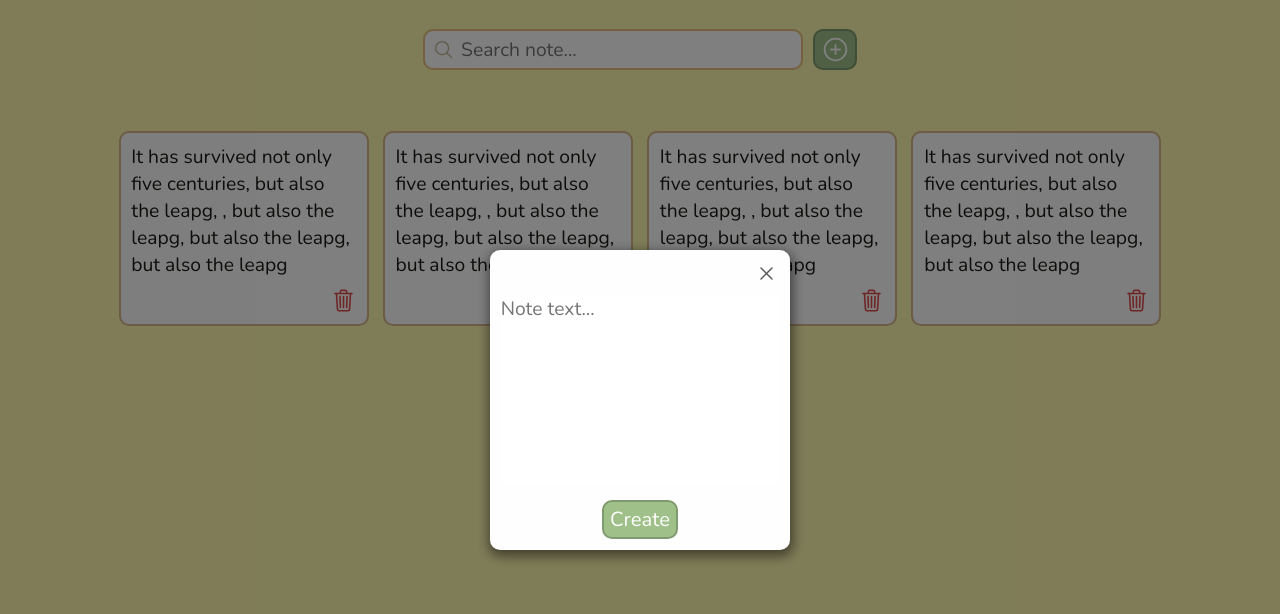
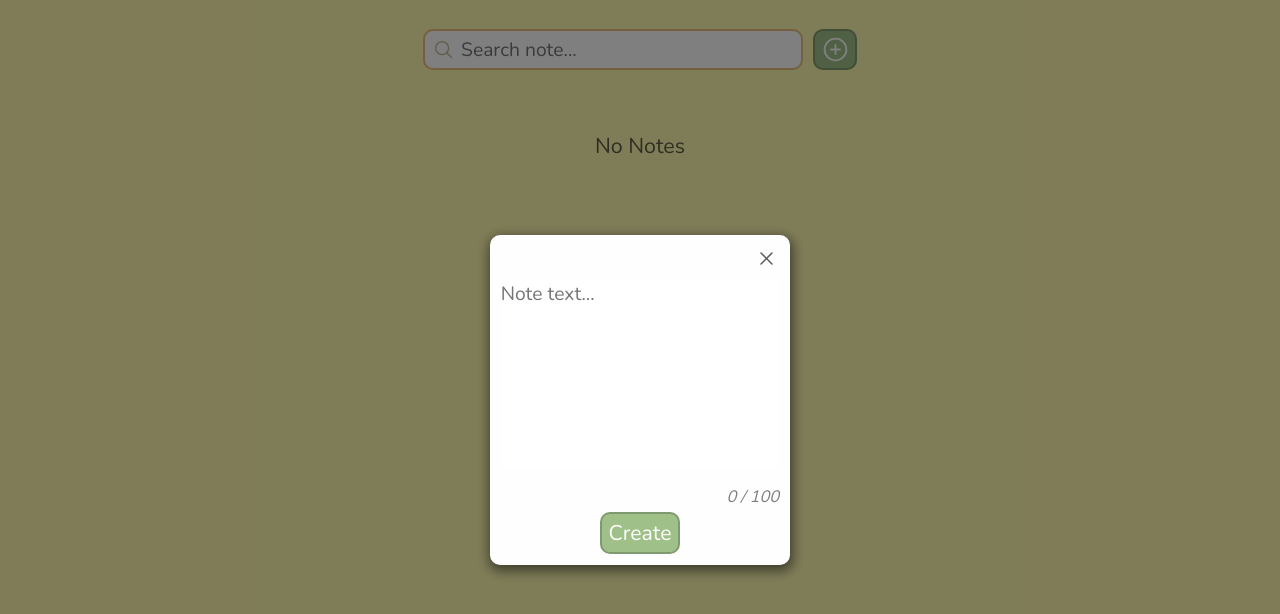
Before and after one commit to khrapunov967/react-sticky-notes-app, a React (Create React App) app: page / in a window 1280 px wide. Both pictures are taken after a click on the button 835 px from the left and 49 px from the top of the page. Shown: the top 614 px of the page. Built offline with nearby package versions, Linux system fonts and the light colour scheme.

Commit message:
Add letters counter to modal window and make refactor

```diff
--- a/src/App.js
+++ b/src/App.js
@@ -1,4 +1,4 @@
-import React, { useState, useMemo } from "react";
+import React, { useState, useMemo, useEffect } from "react";
 import NotesSection from "./components/NotesSection/NotesSection";
 import ModalWindow from "./components/UI/ModalWindow/ModalWindow";
 import HeaderSection from "./components/HeaderSection/HeaderSection";
@@ -6,21 +6,15 @@ import HeaderSection from "./components/HeaderSection/HeaderSection";
 
 function App() {
 
-  const setAndGetLocalStorage = () => {
-    localStorage.setItem("notes", JSON.stringify([
-      {id: 1, noteText: 'It has survived not only five centuries, but also the leapg, , but also the leapg, but also the leapg, but also the leapg'},
-      {id: 2, noteText: 'It has survived not only five centuries, but also the leapg, , but also the leapg, but also the leapg, but also the leapg'},
-      {id: 3, noteText: 'It has survived not only five centuries, but also the leapg, , but also the leapg, but also the leapg, but also the leapg'},
-      {id: 4, noteText: 'It has survived not only five centuries, but also the leapg, , but also the leapg, but also the leapg, but also the leapg'},
-    ]));
-
-    return JSON.parse(localStorage.getItem("notes"));
-  };
-
-  const [notes, setNotes] = useState(localStorage.getItem("notes") ? JSON.parse(localStorage.getItem("notes")) : setAndGetLocalStorage)
-
+  const [notes, setNotes] = useState(JSON.parse(localStorage.getItem("notes")) ?? []);
   const [isModalVisible, setIsModalVisible] = useState(false);
   const [searchQuery, setSearchQuery] = useState("");
+
+
+  useEffect(() => {
+    localStorage.setItem("notes", JSON.stringify(notes));
+  }, [notes]);
+
 
   const filteredNotes = useMemo(() => {
     return notes.filter(note => note.noteText.toLowerCase().includes(searchQuery.toLowerCase()))
@@ -30,8 +24,6 @@ function App() {
     <div className='wrapper'>
       <HeaderSection
         setIsModalVisible={setIsModalVisible}
-        notes={notes}
-        setNotes={setNotes}
         searchQuery={searchQuery}
         setSearchQuery={setSearchQuery}
       />
--- a/src/components/HeaderSection/HeaderSection.jsx
+++ b/src/components/HeaderSection/HeaderSection.jsx
@@ -1,22 +1,20 @@
 import React from "react";
 import Button from "../UI/Button/Button";
 import SearchBar from "../UI/SearchBar/SearchBar";
-
 import "./HeaderSection.scss";
 
-const HeaderSection = ({setIsModalVisible, notes, setNotes, searchQuery, setSearchQuery}) => {
+const HeaderSection = ({setIsModalVisible, searchQuery, setSearchQuery}) => {
 
     return (
         <header className="header-section">
             <SearchBar
                 placeholder={"Search note..."}
-                notes={notes}
-                setNotes={setNotes}
                 searchQuery={searchQuery}
                 setSearchQuery={setSearchQuery}
             />
+
             <Button
-                buttonName={<svg xmlns="http://www.w3.org/2000/svg" class="ionicon" viewBox="0 0 512 512"><path d="M448 256c0-106-86-192-192-192S64 150 64 256s86 192 192 192 192-86 192-192z" fill="none" stroke="currentColor" stroke-miterlimit="10" stroke-width="32"/><path fill="none" stroke="currentColor" stroke-linecap="round" stroke-linejoin="round" stroke-width="32" d="M256 176v160M336 256H176"/></svg>}
+                buttonName={<svg xmlns="http://www.w3.org/2000/svg" class="ionicon" viewBox="0 0 512 512"><title>Add New Note</title><path d="M448 256c0-106-86-192-192-192S64 150 64 256s86 192 192 192 192-86 192-192z" fill="none" stroke="currentColor" stroke-miterlimit="10" stroke-width="32"/><path fill="none" stroke="currentColor" stroke-linecap="round" stroke-linejoin="round" stroke-width="32" d="M256 176v160M336 256H176"/></svg>}
                 onClick={() => setIsModalVisible(true)}
             />
         </header>
--- /dev/null
+++ b/src/components/LettersCounter/LettersCounter.jsx
@@ -0,0 +1,12 @@
+import React from "react";
+import "./LettersCounter.scss";
+
+const LettersCounter = ({currentNumber, maxNumber}) => {
+    return (
+        <p className={currentNumber <= maxNumber ? "letters-counter" : "letters-counter overflow"}>
+            {currentNumber} / {maxNumber}
+        </p>
+    );
+};
+
+export default LettersCounter;
--- /dev/null
+++ b/src/components/LettersCounter/LettersCounter.scss
@@ -0,0 +1,9 @@
+.letters-counter {
+    font-size: .7em;
+    opacity: 0.5;
+    font-style: italic;
+}
+
+.letters-counter.overflow {
+    color: rgb(207, 29, 29);
+}
--- a/src/components/Note/Note.scss
+++ b/src/components/Note/Note.scss
@@ -7,7 +7,9 @@
     padding: 0.5em;
     border: solid 2px #DAB88B;
     border-radius: 10px;
-    height: fit-content;
+    min-height: 195px;
+    overflow: hidden;
+    word-wrap: break-word;
 
     &__text {
         font-size: .9em;
--- a/src/components/NotesSection/NotesSection.jsx
+++ b/src/components/NotesSection/NotesSection.jsx
@@ -5,16 +5,16 @@ import "./NotesSection.scss";
 
 const NotesSection = ({notes, setNotes}) => {
 
-    const removeNote = (note) => {
-        localStorage.setItem("notes", JSON.stringify(notes.filter(currNote => currNote.id !== note.id)))
-        setNotes(JSON.parse(localStorage.getItem("notes")));
+    const removeNote = (id) => {
+        setNotes(notes.filter(currNote => currNote.id !== id));
     }
 
     return (
         <section className="notes-section">
-            {(notes.length) ?
-                notes.map((note) => <Note noteText={note.noteText} removeNote={() => removeNote(note)} key={note.id}/>)
-              : <p className="notes-section__no-notes-msg">No Notes</p>
+            {
+                (notes.length)
+                    ? notes.map((note) => <Note noteText={note.noteText} removeNote={() => removeNote(note.id)} key={note.id}/>)
+                    : <p className="notes-section__no-notes-msg">No Notes</p>
             }
         </section>
     );
--- a/src/components/UI/ModalWindow/ModalWindow.jsx
+++ b/src/components/UI/ModalWindow/ModalWindow.jsx
@@ -1,16 +1,16 @@
 import React, { useState } from "react";
+import LettersCounter from "../../LettersCounter/LettersCounter";
 import Button from "../Button/Button";
-
 import "./ModalWindow.scss";
 
 const ModalWindow = ({isModalVisible, setIsModalVisible, notes, setNotes}) => {
 
     const [noteText, setNoteText] = useState("");
+    const MAX_LETTERS_NUMBER = 100;
 
-    const createNote = () => {
-        if (noteText.trim()) {
-            localStorage.setItem("notes", JSON.stringify([...notes, {id: Date.now(), noteText: noteText}]));
-            setNotes(JSON.parse(localStorage.getItem("notes")));
+    const createNewNote = () => {
+        if (noteText.trim() && noteText.length <= MAX_LETTERS_NUMBER) {
+            setNotes([...notes, {id: Date.now(), noteText: noteText}]);
             setNoteText("")
             setIsModalVisible(false);
         }
@@ -40,7 +40,19 @@ const ModalWindow = ({isModalVisible, setIsModalVisible, notes, setNotes}) => {
                 />
 
                 <footer className="modal__footer">
-                    <Button buttonName={"Create"} onClick={createNote}/>
+                    <div className="modal__footer__letters-counter">
+                        <LettersCounter
+                            currentNumber={noteText.length}
+                            maxNumber={MAX_LETTERS_NUMBER}
+                        />
+                    </div>
+
+                    <div className="modal__footer__create-note-btn">
+                        <Button
+                            buttonName={"Create"}
+                            onClick={createNewNote}
+                        />
+                    </div>
                 </footer>
 
             </div>
--- a/src/components/UI/ModalWindow/ModalWindow.scss
+++ b/src/components/UI/ModalWindow/ModalWindow.scss
@@ -67,7 +67,16 @@
 
     &__footer {
         width: 100%;
-        display: flex;
-        justify-content: center;
+
+        &__letters-counter {
+            display: flex;
+            justify-content: flex-end;
+            margin-bottom: 4px;
+        }
+
+        &__create-note-btn {
+            display: flex;
+            justify-content: center;
+        }
     }
 }
```
